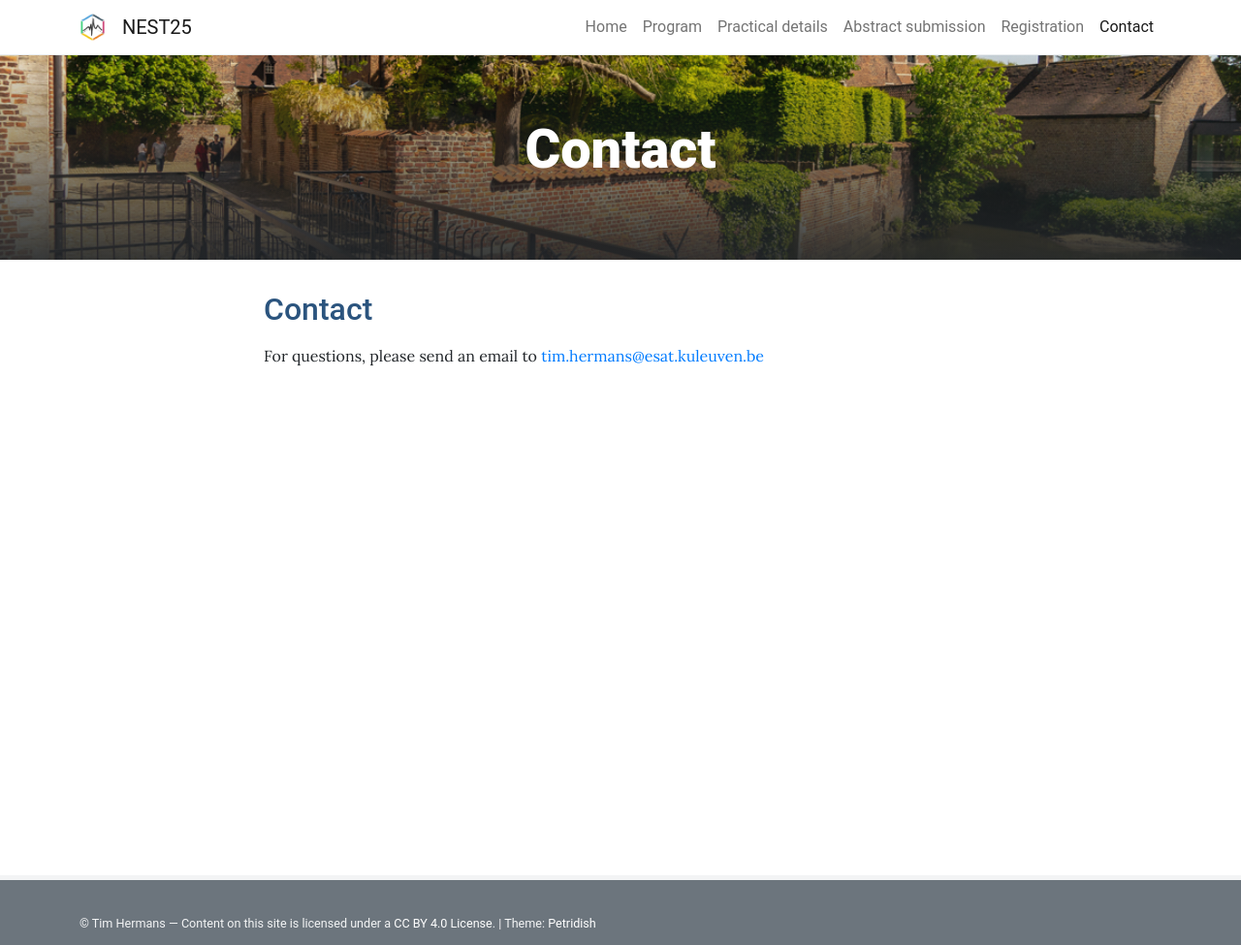
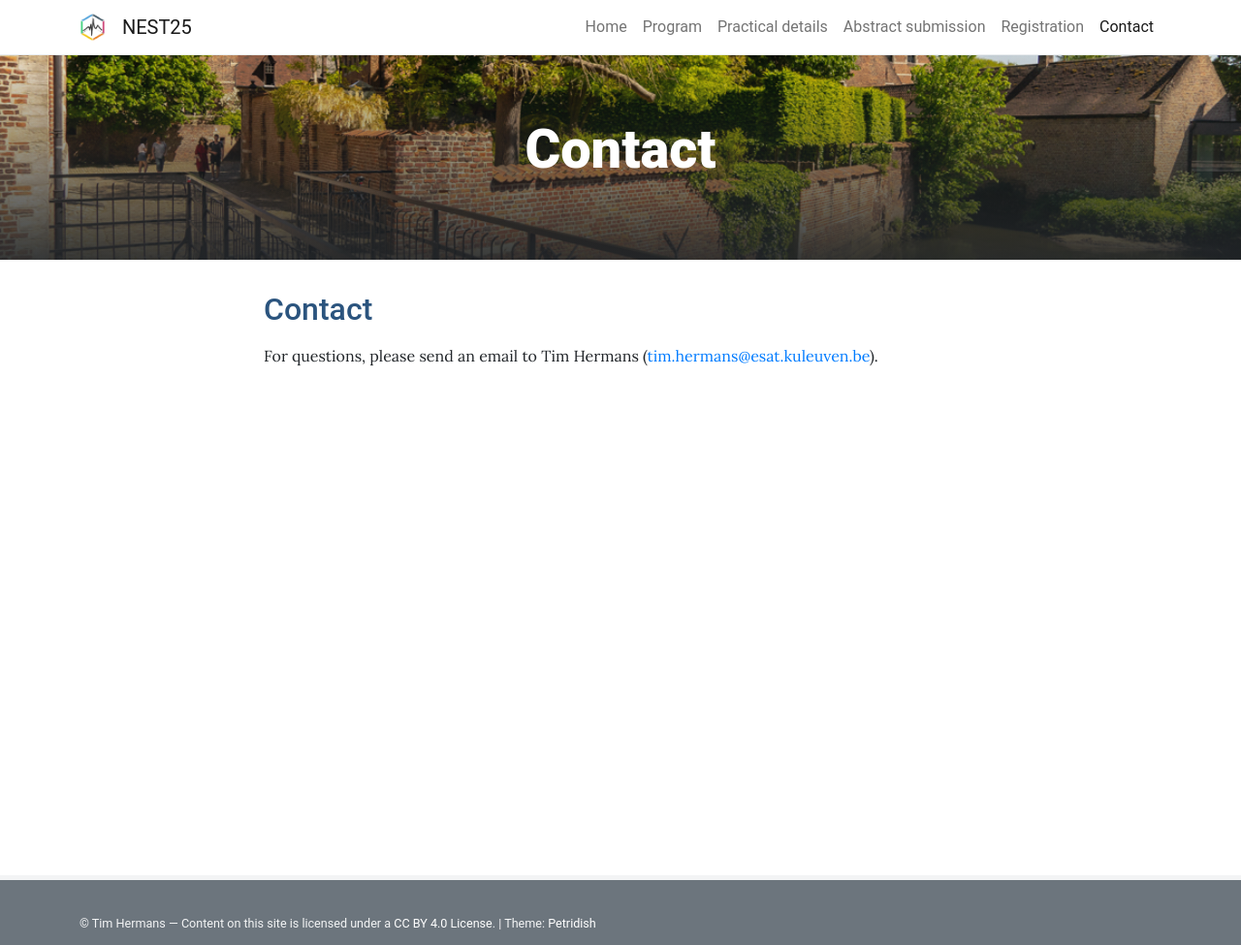
Before and after one commit to nestconf25/nestconf25.github.io, a Jekyll site: the page built from pages/contact.md, in a window 1280 px wide. Shown: the whole page at 97% size. Built offline with Jekyll 4.4.1, drawn with Linux system fonts in a browser that asks for light colours.

Commit message:
esteatic update

```diff
--- a/pages/contact.md
+++ b/pages/contact.md
@@ -3,4 +3,4 @@ title: Contact
 permalink: /contact/
 ---
 ## Contact
-For questions, please send an email to [tim.hermans@esat.kuleuven.be](tim.hermans@esat.kuleuven.be)
+For questions, please send an email to Tim Hermans ([tim.hermans@esat.kuleuven.be](tim.hermans@esat.kuleuven.be)).
```
Also changed, not shown: pages/home.md (+2 -2 lines).
